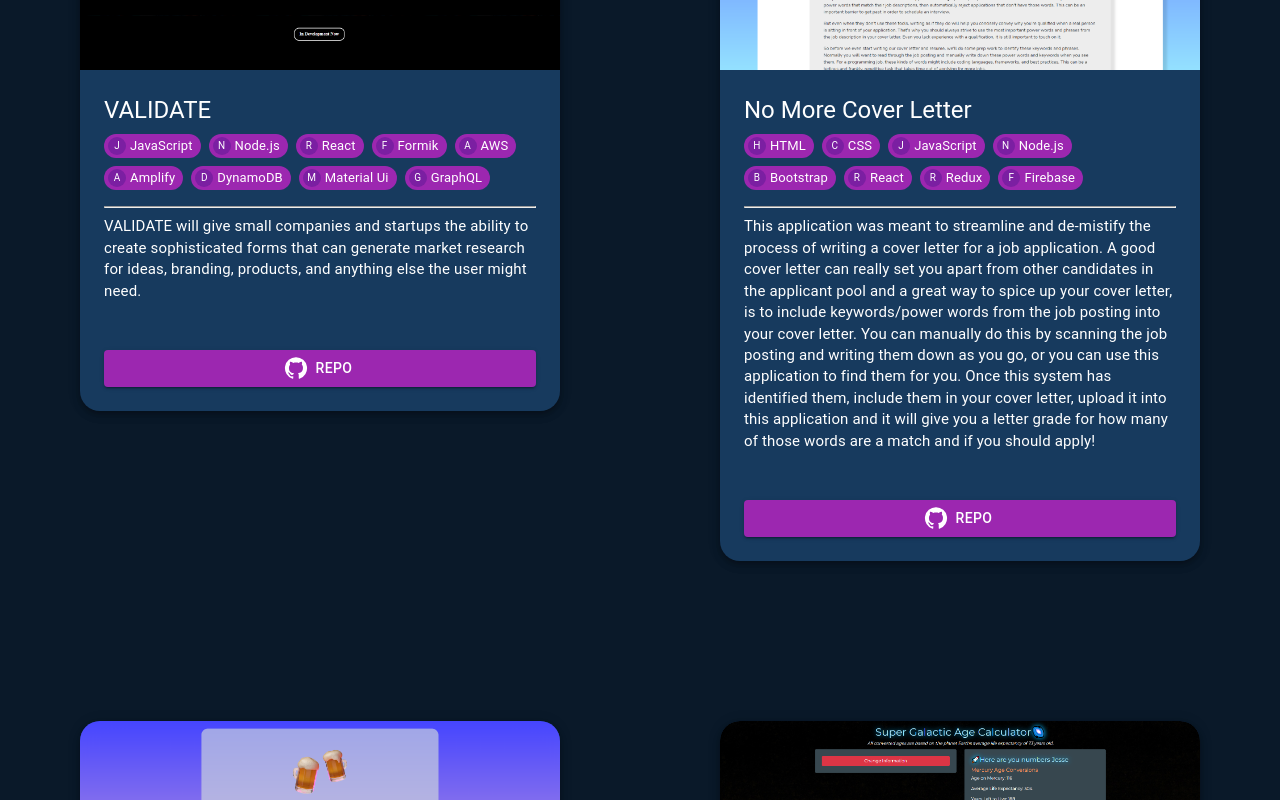
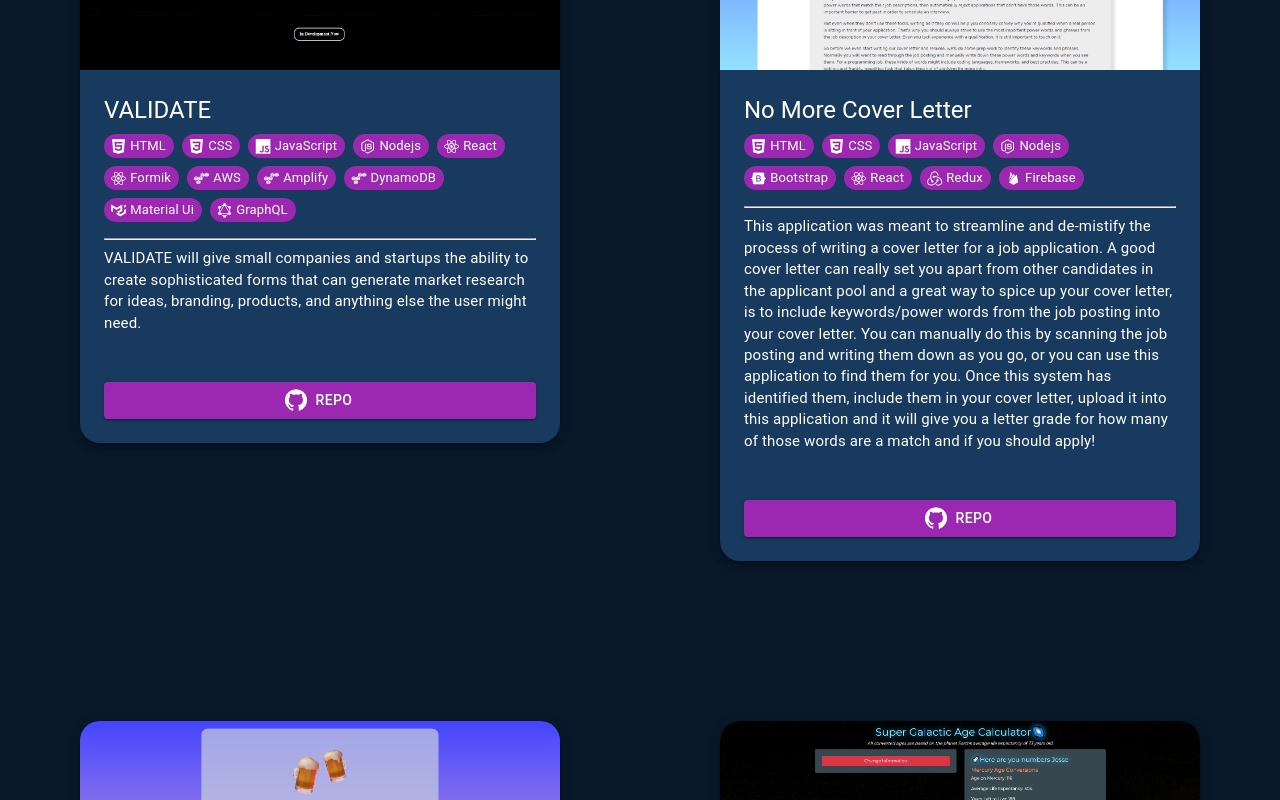
Before and after one commit to JesseDWhite/Portfolio, a React (Create React App) app: page / in a window 1280 px wide. Shown: the part 1540-2340 px from the top of the page. Built offline with nearby package versions, Linux system fonts and the light colour scheme.

Commit message:
:art: change avatar in tn techStack to icons.

```diff
--- a/public/index.html
+++ b/public/index.html
@@ -14,6 +14,7 @@
   <link rel="manifest" href="%PUBLIC_URL%/manifest.json" />
   <title>Jesse White</title>
   <script src="https://www.google.com/recaptcha/api.js" async defer></script>
+  <link rel="stylesheet" href="https://cdn.jsdelivr.net/gh/devicons/devicon@v2.14.0/devicon.min.css">
 </head>
 
 <body>
--- a/src/Components/Projects.js
+++ b/src/Components/Projects.js
@@ -119,17 +119,30 @@
                             padding: 3,
                           }}
                         >
-                          <Typography gutterBottom variant="h5" component="div">
+                          <Typography
+                            gutterBottom variant="h5"
+                            component="div"
+                          >
                             {project.name}
                           </Typography>
-                          <Typography variant="body2">
+                          <Typography
+                            variant="body2"
+                          >
                             {project.techStack.map(language => {
                               return (
                                 <Chip
                                   color="secondary"
                                   size="small"
-                                  label={language}
-                                  avatar={<Avatar>{language[0]}</Avatar>}
+                                  label={language.program}
+                                  icon={<i
+                                    className={language.logo}
+                                    style={{
+                                      fontSize: 15,
+                                      // marginLeft: 10
+                                      paddingLeft: 3
+                                    }}
+                                  ></i>}
+                                  // avatar={<Avatar>{language[0]}</Avatar>}
                                   sx={{
                                     marginRight: 1,
                                     marginBottom: 1,
--- a/src/Constants/ProjectsConstants.js
+++ b/src/Constants/ProjectsConstants.js
@@ -8,7 +8,52 @@
 export const PROJECTS = [
   {
     name: 'VALIDATE',
-    techStack: ['JavaScript', 'Node.js', 'React', 'Formik', 'AWS', 'Amplify', 'DynamoDB', 'Material Ui', 'GraphQL'],
+    techStack: [
+      {
+        program: 'HTML',
+        logo: 'devicon-html5-plain'
+      },
+      {
+        program: 'CSS',
+        logo: 'devicon-css3-plain'
+      },
+      {
+        program: 'JavaScript',
+        logo: 'devicon-javascript-plain'
+      },
+      {
+        program: 'Nodejs',
+        logo: 'devicon-nodejs-plain'
+      },
+      {
+        program: 'React',
+        logo: 'devicon-react-original'
+      },
+      {
+        program: 'Formik',
+        logo: 'devicon-react-original'
+      },
+      {
+        program: 'AWS',
+        logo: 'devicon-amazonwebservices-original'
+      },
+      {
+        program: 'Amplify',
+        logo: 'devicon-amazonwebservices-original'
+      },
+      {
+        program: 'DynamoDB',
+        logo: 'devicon-amazonwebservices-original'
+      },
+      {
+        program: 'Material Ui',
+        logo: 'devicon-materialui-plain'
+      },
+      {
+        program: 'GraphQL',
+        logo: 'devicon-graphql-plain'
+      },
+    ],
     description: 'VALIDATE will give small companies and startups the ability to create sophisticated forms that can generate market research for ideas, branding, products, and anything else the user might need.',
     link: 'https://github.com/Indev-Hub/VALIDATEAlpha',
     repo: 'https://github.com/Indev-Hub/VALIDATEAlpha',
@@ -16,7 +61,40 @@
   },
   {
     name: 'No More Cover Letter',
-    techStack: ['HTML', 'CSS', 'JavaScript', 'Node.js', 'Bootstrap', 'React', 'Redux', 'Firebase'],
+    techStack: [
+      {
+        program: 'HTML',
+        logo: 'devicon-html5-plain'
+      },
+      {
+        program: 'CSS',
+        logo: 'devicon-css3-plain'
+      },
+      {
+        program: 'JavaScript',
+        logo: 'devicon-javascript-plain'
+      },
+      {
+        program: 'Nodejs',
+        logo: 'devicon-nodejs-plain'
+      },
+      {
+        program: 'Bootstrap',
+        logo: 'devicon-bootstrap-plain'
+      },
+      {
+        program: 'React',
+        logo: 'devicon-react-original'
+      },
+      {
+        program: 'Redux',
+        logo: 'devicon-redux-original'
+      },
+      {
+        program: 'Firebase',
+        logo: 'devicon-firebase-plain'
+      },
+    ],
     description: 'This application was meant to streamline and de-mistify the process of writing a cover letter for a job application. A good cover letter can really set you apart from other candidates in the applicant pool and a great way to spice up your cover letter, is to include keywords/power words from the job posting into your cover letter. You can manually do this by scanning the job posting and writing them down as you go, or you can use this application to find them for you. Once this system has identified them, include them in your cover letter, upload it into this application and it will give you a letter grade for how many of those words are a match and if you should apply!',
     link: 'https://no-more-cover-letter.firebaseapp.com/',
     repo: 'https://github.com/JesseDWhite/no-more-cover-letter',
@@ -24,7 +102,36 @@
   },
   {
     name: 'Wish You Were Beer',
-    techStack: ['HTML', 'CSS', 'JavaScript', 'Node.js', 'Bootstrap', 'React', 'Redux'],
+    techStack: [
+      {
+        program: 'HTML',
+        logo: 'devicon-html5-plain'
+      },
+      {
+        program: 'CSS',
+        logo: 'devicon-css3-plain'
+      },
+      {
+        program: 'JavaScript',
+        logo: 'devicon-javascript-plain'
+      },
+      {
+        program: 'Nodejs',
+        logo: 'devicon-nodejs-plain'
+      },
+      {
+        program: 'Bootstrap',
+        logo: 'devicon-bootstrap-plain'
+      },
+      {
+        program: 'React',
+        logo: 'devicon-react-original'
+      },
+      {
+        program: 'Redux',
+        logo: 'devicon-redux-original'
+      },
+    ],
     description: 'This application will allow the user to add kegs to their tap list for customers to buy. Each time a customer buys a pint, the total amount of pints remaining will decrease until that tap is out of stock.',
     link: 'https://wish-you-were-beer.herokuapp.com/',
     repo: 'https://github.com/JesseDWhite/wish-you-were-beer',
@@ -32,7 +139,32 @@
   },
   {
     name: 'Super Galactic Age Calculator',
-    techStack: ['HTML', 'CSS', 'JavaScript', 'Node.js', 'Bootstrap', 'TDD'],
+    techStack: [
+      {
+        program: 'HTML',
+        logo: 'devicon-html5-plain'
+      },
+      {
+        program: 'CSS',
+        logo: 'devicon-css3-plain'
+      },
+      {
+        program: 'JavaScript',
+        logo: 'devicon-javascript-plain'
+      },
+      {
+        program: 'Nodejs',
+        logo: 'devicon-nodejs-plain'
+      },
+      {
+        program: 'Bootstrap',
+        logo: 'devicon-bootstrap-plain'
+      },
+      {
+        program: 'TDD',
+        logo: 'devicon-bootstrap-plain'
+      }
+    ],
     description: 'Use this application to see how old you would be on other planets! Put your name and current age into the form and you will see your answer on the right side of the page. You will also see what the average life expectancy is on that planet and how you compare.',
     link: 'https://nostalgic-joliot-c01fcb.netlify.app/',
     repo: 'https://github.com/JesseDWhite/super-galactic-age-calculator',
@@ -40,7 +172,28 @@
   },
   {
     name: 'Blind Cat Rescue',
-    techStack: ['C#', 'NET', 'MySQL', 'Entity Framework Core', 'Swagger'],
+    techStack: [
+      {
+        program: 'C#',
+        logo: 'devicon-csharp-plain'
+      },
+      {
+        program: '.NET',
+        logo: 'devicon-dot-net-plain'
+      },
+      {
+        program: 'MySQL',
+        logo: 'devicon-mysql-plain'
+      },
+      {
+        program: 'EF Core',
+        logo: 'devicon-dotnetcore-plain'
+      },
+      {
+        program: 'Swagger',
+        logo: 'devicon-bootstrap-plain'
+      }
+    ],
     description: 'Blind Cat Rescue takes in all types of animals but has a soft spot for blind cats. Use this API to access their inventory of currently adoptable animals.',
     link: 'https://github.com/JesseDWhite/AnimalShelter.Solution',
     repo: 'https://github.com/JesseDWhite/AnimalShelter.Solution',
@@ -48,7 +201,28 @@
   },
   {
     name: 'Cheesus Crust Pizzeria',
-    techStack: ['HTML', 'CSS', 'JavaScript', 'Node.js', 'Bootstrap'],
+    techStack: [
+      {
+        program: 'HTML',
+        logo: 'devicon-html5-plain'
+      },
+      {
+        program: 'CSS',
+        logo: 'devicon-css3-plain'
+      },
+      {
+        program: 'JavaScript',
+        logo: 'devicon-javascript-plain'
+      },
+      {
+        program: 'Nodejs',
+        logo: 'devicon-nodejs-plain'
+      },
+      {
+        program: 'Bootstrap',
+        logo: 'devicon-bootstrap-plain'
+      }
+    ],
     description: 'Welcome to Cheesus Crust Pizzeria and Baptism Clinic! The user can use this web application to place an order from a local pizza restaurant. Once the order has been complete, the user will receive their order total depending on the options they have selected.',
     link: 'https://jessedwhite.github.io/pizza-parlor/',
     repo: 'https://github.com/JesseDWhite/pizza-parlor',
--- a/src/Forms/Form.js
+++ b/src/Forms/Form.js
@@ -182,7 +182,6 @@
                 type='submit'
                 variant='contained'
                 color='secondary'
-              // onClick={validateFormFields}
               >
                 Submit
               </Button>
```
